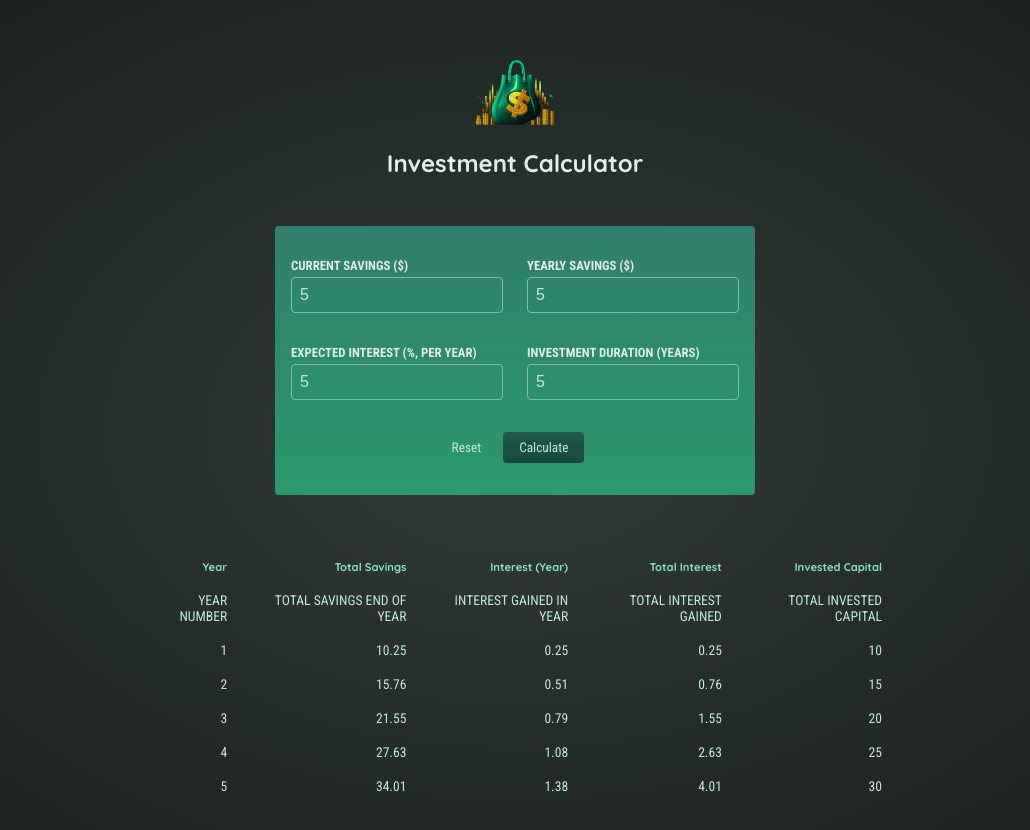
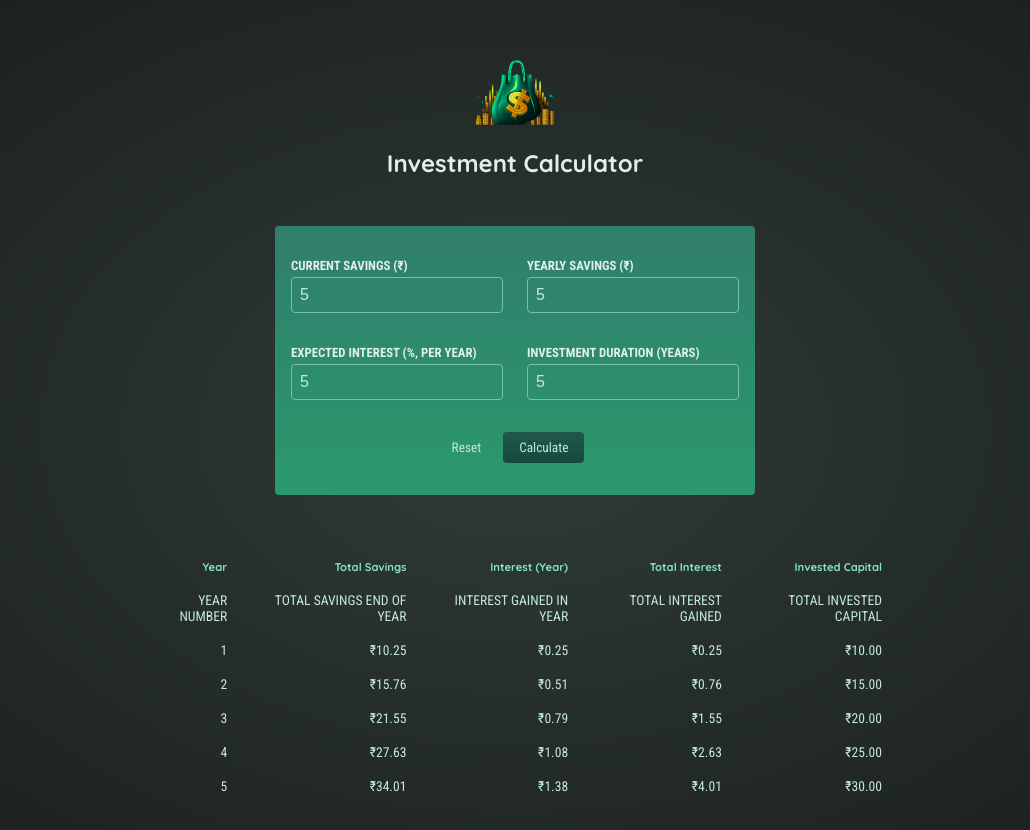
Before and after one commit to viveksudani/investment-calculator-react, a React (Create React App) app: page / in a window 1280 px wide. Both pictures are taken after typing "5", "5", "5", "5" into the empty fields and a click on the button "Calculate". Shown: the top 830 px of the page, without its empty margins (125-1155 px from the left). Built offline with nearby package versions, Linux system fonts and the light colour scheme.

Commit message:
update currency format

```diff
--- a/src/App.js
+++ b/src/App.js
@@ -32,9 +32,9 @@ function App() {
 
       yearlyData.push({
         year: i + 1,
-        yearlyInterest: yearlyInterest.toFixed(2),
-        savingsEndOfYear: currentSavings.toFixed(2),
-        totalInterestGained: totalInterestGained.toFixed(2),
+        yearlyInterest: yearlyInterest,
+        savingsEndOfYear: currentSavings,
+        totalInterestGained: totalInterestGained,
         totalInvestedCapital: totalInvestedCapital,
       });
     }
--- a/src/components/InvestmentForm/InvestmentForm.js
+++ b/src/components/InvestmentForm/InvestmentForm.js
@@ -30,7 +30,7 @@ const InvestmentForm = (props) => {
     <form className={styles.form} onSubmit={formSubmitHandler}>
       <div className={styles["input-group"]}>
         <p>
-          <label htmlFor="current-savings">Current Savings ($)</label>
+          <label htmlFor="current-savings">Current Savings (₹)</label>
           <input
             type="number"
             id="current-savings"
@@ -38,7 +38,7 @@ const InvestmentForm = (props) => {
           />
         </p>
         <p>
-          <label htmlFor="yearly-contribution">Yearly Savings ($)</label>
+          <label htmlFor="yearly-contribution">Yearly Savings (₹)</label>
           <input
             type="number"
             id="yearly-contribution"
--- a/src/components/InvestmentResults/InvestmentResults.js
+++ b/src/components/InvestmentResults/InvestmentResults.js
@@ -1,6 +1,13 @@
 import React from "react";
 
 import styles from "./InvestmentResults.module.css";
+
+const formatter = new Intl.NumberFormat("en-US", {
+  style: "currency",
+  currency: "INR",
+  minimumFractionDigits: 2,
+  maximumFractionDigits: 2,
+});
 
 const InvestmentResults = (props) => {
   if (props.data.length === 0) {
@@ -34,10 +41,10 @@ const InvestmentResults = (props) => {
           return (
             <tr key={item.year}>
               <td>{item.year}</td>
-              <td>{item.savingsEndOfYear}</td>
-              <td>{item.yearlyInterest}</td>
-              <td>{item.totalInterestGained}</td>
-              <td>{item.totalInvestedCapital}</td>
+              <td>{formatter.format(item.savingsEndOfYear)}</td>
+              <td>{formatter.format(item.yearlyInterest)}</td>
+              <td>{formatter.format(item.totalInterestGained)}</td>
+              <td>{formatter.format(item.totalInvestedCapital)}</td>
             </tr>
           );
         })}
```
